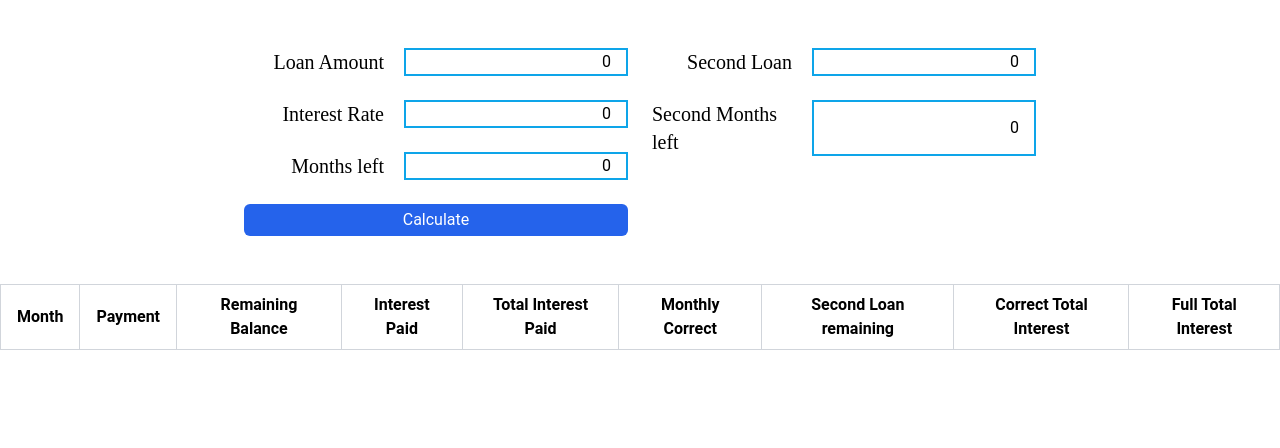
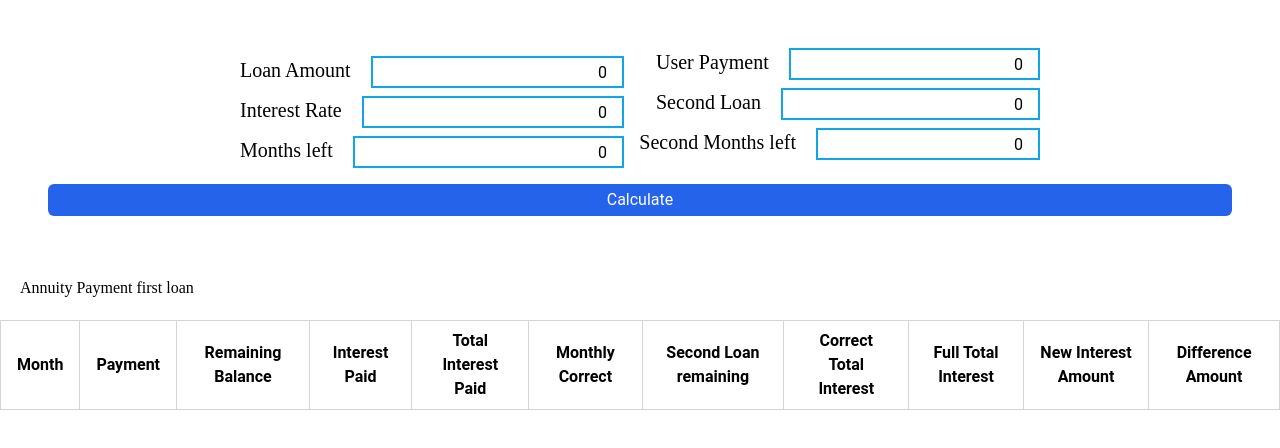
Before and after one commit to berson969/react-lifecycle, a React (Vite) app: page /mortgage in a window 1280 px wide. Shown: the top 448 px of the page. Built offline with nearby package versions, Linux system fonts and the light colour scheme; a web font is replaced by a local one.

Commit message:
new interest

```diff
--- /dev/null
+++ b/src/components/MortgageCalculator/Constants.tsx
@@ -0,0 +1,17 @@
+import React from 'react';
+
+interface ConstantsProps {
+	annuityPayment: number;
+}
+const Constants: React.FC<ConstantsProps> = ({ annuityPayment }) => {
+
+	return (
+		<div className="m-5">
+			<span className="font-rubik justify-center">
+				{`Annuity Payment first loan ${(annuityPayment > 0) ? annuityPayment.toFixed(2) : ""}`}
+			</span>
+		</div>
+	);
+};
+
+export default Constants;
--- a/src/components/MortgageCalculator/DataProps.ts
+++ b/src/components/MortgageCalculator/DataProps.ts
@@ -1,6 +1,6 @@
 export interface DataProps {
 	month: number;
-	payment: string;
+	userPayment: string;
 	remainingBalance: string;
 	currentInterestPaid: string;
 	totalInterestPaid: string;
@@ -8,6 +8,8 @@ export interface DataProps {
 	monthlyCorrect: string;
 	correctTotalInterestPaid: string;
 	totalTotalInterestPaid: string;
+	newInterestAmount: string;
+	differenceInterest: string;
 }
 
 export interface FormData {
@@ -17,6 +19,7 @@ export interface FormData {
 	annuityPayment: number;
 	secondPrincipal: number;
 	secondMonths: number;
+	userPayment: number;
 }
 
 export interface FormsProps {
--- a/src/components/MortgageCalculator/Forms.tsx
+++ b/src/components/MortgageCalculator/Forms.tsx
@@ -10,83 +10,93 @@ export const Forms: React.FC<FormsProps> = ({ onCalc }) => {
 	const [months, setMonths] = useState<number>(0);
 	const [secondPrincipal, setSecondPrincipal] = useState<number>(0);
 	const [secondMonths, setSecondMonths] = useState<number>(0);
+	const [userPayment, setUserPayment] = useState<number>(0);
 
 	const handleCalculate = () => {
 		const annuityPayment = startCalculate(principal, annualInterestRate, months)
-		onCalc({principal, annualInterestRate, months, annuityPayment, secondPrincipal, secondMonths})
+		onCalc({principal, annualInterestRate, months, annuityPayment, secondPrincipal, secondMonths, userPayment})
 	}
 
 	return (
-		<div className="flex gap-6 m-12 justify-center">
-			<div className="w-96 flex flex-col gap-6 items-end ">
-				<div className="flex gap-5">
-					<label htmlFor="loan-amount" className="font-rubik text-xl">Loan Amount</label>
+		<div className="flex flex-col justify-center m-12">
+			<div className="md:columns-1 lg:columns-2 mx-auto">
+				<div className="flex m-2 w-96 justify-end">
+					<label htmlFor="loan-amount" className="font-rubik  mr-5 whitespace-nowrap text-xl">Loan Amount</label>
 					<input
 						id="loan-amount"
 						type="number"
 						placeholder="Loan Amount"
 						value={principal}
 						onChange={(e) => setPrincipal(parseFloat(e.target.value))}
-						className="text-right border-2 border-sky-500"
+						className="text-right border-2 border-sky-500 w-96 h-8"
 						required
 					/>
 				</div>
-				<div className="flex gap-5">
-					<label htmlFor="interest-rate" className="font-rubik text-xl">Interest Rate</label>
+				<div className="flex m-2 w-96 justify-end">
+					<label htmlFor="interest-rate" className="font-rubik mr-5 whitespace-nowrap text-xl">Interest Rate</label>
 					<input
 						id="interest-rate"
 						type="number"
 						placeholder="Interest Rate"
 						value={annualInterestRate}
 						onChange={(e) => setAnnualInterestRate(parseFloat(e.target.value))}
-						className="text-right border-2 border-sky-500"
+						className="text-right border-2 border-sky-500 w-96 h-8"
 						required
 					/>
 				</div>
-				<div className="flex gap-5">
-					<label htmlFor="months-left" className="font-rubik text-xl">Months left</label>
+				<div className="flex m-2 w-96 justify-end">
+					<label htmlFor="months-left" className="font-rubik mr-5 whitespace-nowrap text-xl">Months left</label>
 					<input
 						id="months-left"
 						type="number"
 						placeholder="Months left"
 						value={months}
 						onChange={(e) => setMonths(parseFloat(e.target.value))}
-						className="text-right border-2 border-sky-500"
+						className="text-right border-2 border-sky-500 w-96 h-8"
 						required
 					/>
 				</div>
-				<button
-					onClick={handleCalculate}
-					className="bg-blue-600 w-full p-1 text-center text-white rounded-md min-h-6">Calculate
-				</button>
-			</div>
-			<div className="w-96 flex flex-col gap-6 items-end ">
-				<div className="flex gap-5">
-					<label htmlFor="second-loan" className="font-rubik text-xl">Second Loan</label>
+				<div className="flex m-2 w-96 justify-end">
+					<label htmlFor="user-payment" className="font-rubik mr-5 whitespace-nowrap text-xl">User Payment</label>
+					<input
+						id="user-payment"
+						type="number"
+						placeholder="User payment"
+						value={userPayment}
+						onChange={(e) => setUserPayment(parseFloat(e.target.value))}
+						className="text-right border-2 border-sky-500 w-96 h-8"
+						required
+					/>
+				</div>
+				<div className="flex m-2 w-96 justify-end">
+					<label htmlFor="second-loan" className="font-rubik mr-5 whitespace-nowrap text-xl">Second Loan</label>
 					<input
 						id="second-loan"
 						type="number"
 						placeholder="Second Loan Amount"
 						value={secondPrincipal}
 						onChange={(e) => setSecondPrincipal(parseFloat(e.target.value))}
-						className="text-right border-2 border-sky-500"
+						className="text-right border-2 border-sky-500 w-96 h-8"
 						required
 					/>
 				</div>
-				<div className="flex gap-5">
-					<label htmlFor="second-months-left" className="font-rubik text-xl">Second Months left</label>
+				<div className="flex m-2 w-96 justify-end">
+					<label htmlFor="second-months-left" className="font-rubik mr-5 whitespace-nowrap text-xl">Second Months left</label>
 					<input
 						id="second-months-left"
 						type="number"
 						placeholder="Second Months left"
 						value={secondMonths}
 						onChange={(e) => setSecondMonths(parseFloat(e.target.value))}
-						className="text-right border-2 border-sky-500"
+						className="text-right border-2 border-sky-500 w-96 h-8"
 						required
 					/>
 				</div>
-
-			</div>
+</div>
+			<button
+				onClick={handleCalculate}
+				className="bg-blue-600 w-full my-3 mx-auto p-1 text-center text-white rounded-md min-h-6">Calculate
+			</button>
 		</div>
 	);
 };
--- a/src/components/MortgageCalculator/MortgageCalculator.tsx
+++ b/src/components/MortgageCalculator/MortgageCalculator.tsx
@@ -2,9 +2,12 @@ import React, {useEffect, useState} from 'react';
 import {Forms} from "./Forms.tsx";
 import {Table} from "./Table.tsx";
 import {DataProps, FormData} from "./DataProps.ts";
+import Constants from "./Constants.tsx";
+import {interestNew} from "./startCalculate.ts";
 
 const MortgageCalculator : React.FC = () => {
 	const [tableData, setTableData] = useState<DataProps[]>([]);
+	const [annuityPayment, setAnnuityPayment] = useState<number>(0)
 
 	useEffect(() => {
 		document.title = "Mortgage Calculator";
@@ -16,7 +19,8 @@ const MortgageCalculator : React.FC = () => {
 			months,
 			annuityPayment,
 			secondPrincipal,
-			secondMonths
+			secondMonths,
+			userPayment
 		} = props;
 		const monthInterestRate = annualInterestRate / 12 / 100;
 		const newData: DataProps[] = [];
@@ -29,7 +33,8 @@ const MortgageCalculator : React.FC = () => {
 		for (let i = 0; i < months; i++) {
 			const currentInterestPaid = balance * monthInterestRate;
 
-			balance -= (annuityPayment - currentInterestPaid);
+			balance -= (userPayment - currentInterestPaid);
+			if (balance < 0) {break}
 			totalInterestPaid += currentInterestPaid;
 
 			secondBalance -= monthlyCorrect;
@@ -37,27 +42,34 @@ const MortgageCalculator : React.FC = () => {
 			const secondRemainingBalance = (secondBalance >= 0) ? secondBalance : 0;
 			const totalTotalInterestPaid = correctTotalInterestPaid + secondRemainingBalance;
 
+			const newInterestAmount = interestNew(balance, monthInterestRate, secondMonths - i - 1 )
+			console.log(newInterestAmount)
+
 			newData.push({
 				month: i + 1,
-				payment: annuityPayment.toFixed(2),
+				userPayment: userPayment.toFixed(2),
 				remainingBalance: balance.toFixed(2),
 				currentInterestPaid: currentInterestPaid.toFixed(2),
 				totalInterestPaid: totalInterestPaid.toFixed(2),
 				secondRemainingBalance: secondRemainingBalance.toFixed(2),
 				monthlyCorrect: (secondBalance >= 0) ? monthlyCorrect.toFixed(2) : '0.00',
 				correctTotalInterestPaid: correctTotalInterestPaid.toFixed(2),
-				totalTotalInterestPaid: totalTotalInterestPaid.toFixed(2)
+				totalTotalInterestPaid: totalTotalInterestPaid.toFixed(2),
+				newInterestAmount: (newInterestAmount > 0) ? newInterestAmount.toFixed(2): "0.00",
+				differenceInterest: (newInterestAmount > 0) ? (newInterestAmount - secondRemainingBalance).toFixed(2) : "0.00"
 			})
 		}
 
 
 
 		setTableData(newData);
+		setAnnuityPayment(annuityPayment);
 	}
 
 	return (
-		<div>
+		<div className="container mx-auto">
 			<Forms onCalc={calculateData} />
+			<Constants annuityPayment={annuityPayment}/>
 			<Table tableData={tableData} />
 		</div>
 	);
--- a/src/components/MortgageCalculator/Table.tsx
+++ b/src/components/MortgageCalculator/Table.tsx
@@ -2,6 +2,7 @@ import React from 'react';
 import {DataProps} from "./DataProps.ts";
 
 export const Table: React.FC<{ tableData: DataProps[] }>  = ({ tableData }) => {
+
 	return (
 		<table className="w-full border-collapse border border-gray-300">
 			<thead>
@@ -15,13 +16,15 @@ export const Table: React.FC<{ tableData: DataProps[] }>  = ({ tableData }) => {
 				<th  className="border border-gray-300 px-4 py-2">Second Loan remaining</th>
 				<th  className="border border-gray-300 px-4 py-2">Correct Total Interest</th>
 				<th  className="border border-gray-300 px-4 py-2">Full Total Interest</th>
+				<th  className="border border-gray-300 px-4 py-2">New Interest Amount</th>
+				<th  className="border border-gray-300 px-4 py-2">Difference Amount</th>
 			</tr>
 			</thead>
 			<tbody>
 			{tableData.map((data) => (
 				<tr key={data.month}>
 					<td  className="border border-gray-300 px-4 py-2 text-center">{data.month}</td>
-					<td  className="border border-gray-300 px-4 py-2 text-end">{data.payment}</td>
+					<td  className="border border-gray-300 px-4 py-2 text-end">{data.userPayment}</td>
 					<td  className="border border-gray-300 px-4 py-2 text-end">{data.remainingBalance}</td>
 					<td  className="border border-gray-300 px-4 py-2 text-end">{data.currentInterestPaid}</td>
 					<td  className="border border-gray-300 px-4 py-2 text-end">{data.totalInterestPaid}</td>
@@ -29,6 +32,11 @@ export const Table: React.FC<{ tableData: DataProps[] }>  = ({ tableData }) => {
 					<td  className="border border-gray-300 px-4 py-2 text-end">{data.secondRemainingBalance}</td>
 					<td  className="border border-gray-300 px-4 py-2 text-end">{data.correctTotalInterestPaid}</td>
 					<td  className="border border-gray-300 px-4 py-2 text-end">{data.totalTotalInterestPaid}</td>
+					<td  className="border border-gray-300 px-4 py-2 text-end">{data.newInterestAmount}</td>
+					<td
+						className={`border border-gray-300 px-4 py-2 text-end ${parseFloat(data.differenceInterest) >= 0 ? 'text-green-500' : 'text-red-500'}`}>
+						{data.differenceInterest}
+					</td>
 				</tr>
 			))}
 			</tbody>
--- a/src/components/MortgageCalculator/startCalculate.ts
+++ b/src/components/MortgageCalculator/startCalculate.ts
@@ -1,5 +1,11 @@
+const getAnnuityRate = (monthlyInterestRate: number, months: number) => {
+	return monthlyInterestRate * Math.pow((1 + monthlyInterestRate), months) / (Math.pow((1 + monthlyInterestRate), months) - 1);
+}
 export const startCalculate = (principal: number, annualInterestRate: number, months: number) => {
 	const monthlyInterestRate = annualInterestRate / 12 / 100;
-	const annuityRate = monthlyInterestRate * Math.pow((1 + monthlyInterestRate), months) / (Math.pow((1 + monthlyInterestRate), months) - 1);
-	return principal * annuityRate;
+	return principal * getAnnuityRate(monthlyInterestRate, months);
 }
+
+export const interestNew = (principal: number, interestRate: number, termMonths: number) => {
+	return (getAnnuityRate(interestRate, termMonths) * principal * termMonths) - principal;
+}
```
